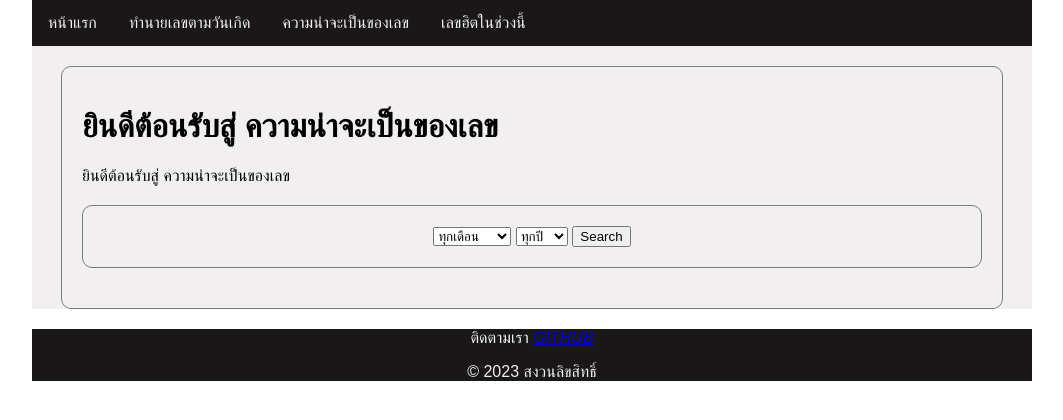
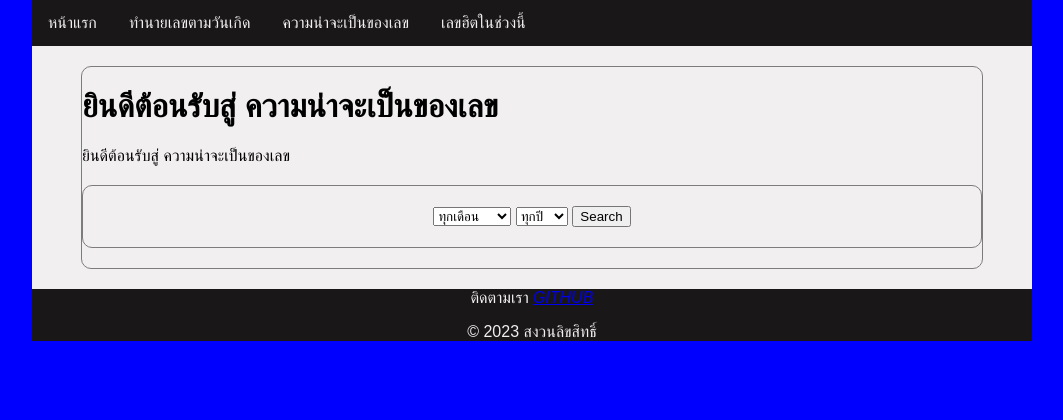
Before and after one commit to Harugumi/pdlottee, a website: page views/nrunback.html in a window 1280 px wide. Shown: the whole page, without its empty margins (108-1171 px from the left). Drawn offline with Linux system fonts and the light colour scheme.

Commit message:
แก้ไขพื้นหลัง กับ footer

```diff
--- a/public/css/app.css
+++ b/public/css/app.css
@@ -7,8 +7,9 @@ h1 {
 #result {
     margin-top: 20px;
     border: 1px solid #7D7C7C;
-    padding: 20px;
+    padding: 30px;
     background-color: #F1EFEF;
+    width: auto ;
 }
 table {
     border-collapse: collapse;
--- a/public/css/nhome.css
+++ b/public/css/nhome.css
@@ -1,14 +1,16 @@
         /* กำหนดขนาดของ หน้าจอ */
         .container-nav {
             max-width: 1000px;
+            max-height: auto;
             margin: 0 auto;
             background-color: #F1EFEF;
+            padding: 0 ;
         }
 
         .container-content {
             max-width: 900px;
             margin: 20px auto;
-            padding: 20px;
+            padding: 0 ;
             border: 1px solid #7D7C7C;
             background-color: #F1EFEF;
             border-radius: 10px;
@@ -62,10 +64,18 @@
         }
 
         /* สไตล์ส่วน footer */
-        footer {
+        .footer-container{
             background-color: #191717;
             color: #F1EFEF;
             margin: 0 auto;
             max-width: 1000px;
             text-align: center;
         }
+
+
+
+
+
+        html{
+            background-color: blue;
+        }
--- a/views/nrunback.html
+++ b/views/nrunback.html
@@ -63,6 +63,10 @@
                     <div id="output"></div>
                 </div>
             </div>
+            <div class="footer-container">
+                <p>ติดตามเรา <a href="#"><i class="">GITHUB</i></a> </p>
+                <p>&copy; 2023 สงวนลิขสิทธิ์</p>
+            </div>
         </div>
 
         <!-- เรียกใช้ js -->
@@ -70,12 +74,5 @@
         <script src="/js/nhomepagescript.js"></script>
          <script src="/js/nrunback.js"></script>
     </body>
-    <footer>
-        <div class="footer-container">
-            <p>
-                ติดตามเรา <a href="#"><i class="">GITHUB</i></a>
-            </p>
-            <p>&copy; 2023 สงวนลิขสิทธิ์</p>
-        </div>
-    </footer>
+
 </html>
```
Also changed, not shown: views/app.html (+5 -6 lines), views/ncal.html (+5 -6 lines), views/nhome.html (+5 -6 lines).
